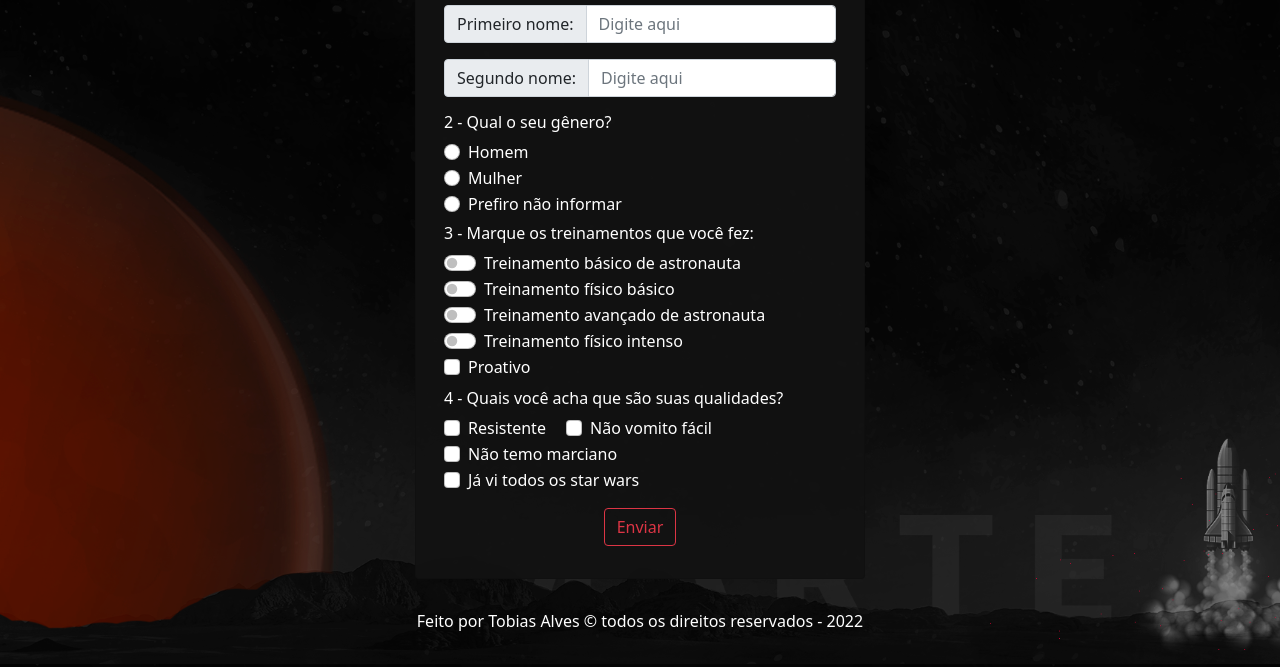
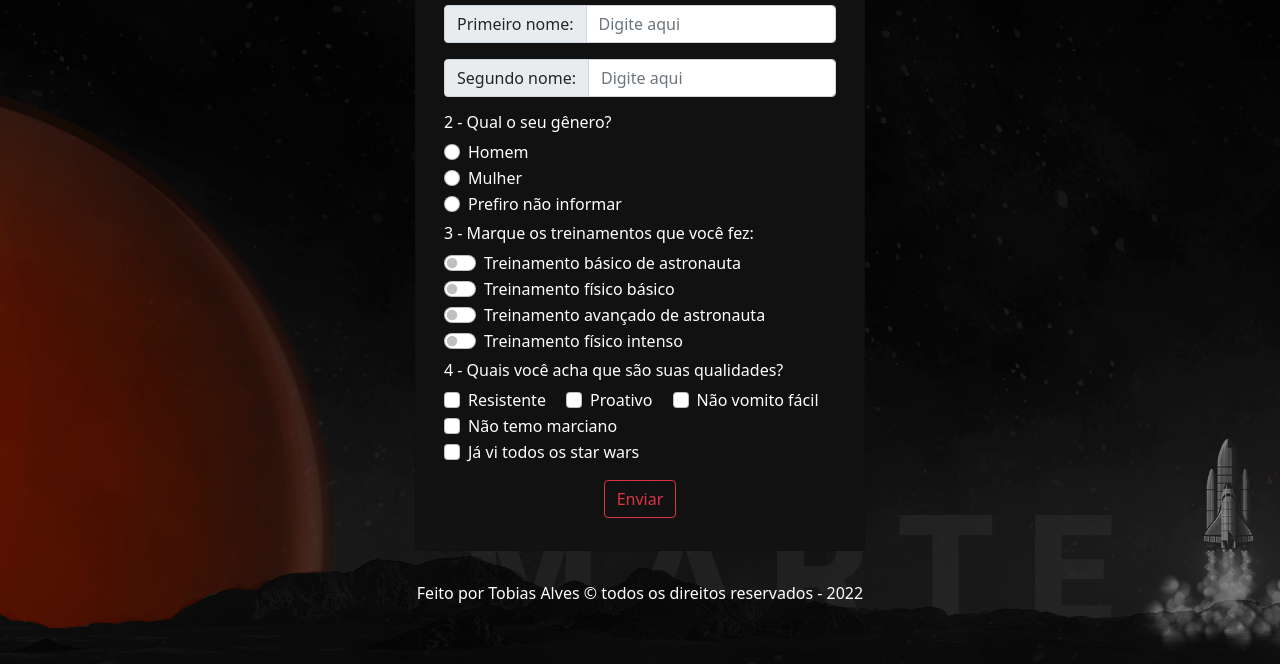
Before and after one commit to TobiasAlvz/LandingPage-OneBitX, a plain HTML site: page index.html in a window 1280 px wide. Shown: the part 136-803 px from the top of the page. Drawn offline with nearby package versions, Linux system fonts and the light colour scheme.

Commit message:
Update index.html

```diff
--- a/index.html
+++ b/index.html
@@ -128,15 +128,7 @@
             >Treinamento físico intenso</label
           >
         </div>
-        <div class="form-check form-check-inline">
-          <input
-            class="form-check-input"
-            type="checkbox"
-            id="inlineCheckbox1"
-            value="option1"
-          />
-          <label class="form-check-label" for="inlineCheckbox1">Proativo</label>
-        </div>
+
         <h6 class="card-title">4 - Quais você acha que são suas qualidades?</h6>
         <div class="form-check form-check-inline">
           <input
@@ -148,6 +140,15 @@
           <label class="form-check-label" for="inlineCheckbox2"
             >Resistente</label
           >
+        </div>
+        <div class="form-check form-check-inline">
+          <input
+            class="form-check-input"
+            type="checkbox"
+            id="inlineCheckbox2"
+            value="option2"
+          />
+          <label class="form-check-label" for="inlineCheckbox2">Proativo</label>
         </div>
         <div class="form-check form-check-inline">
           <input
```
